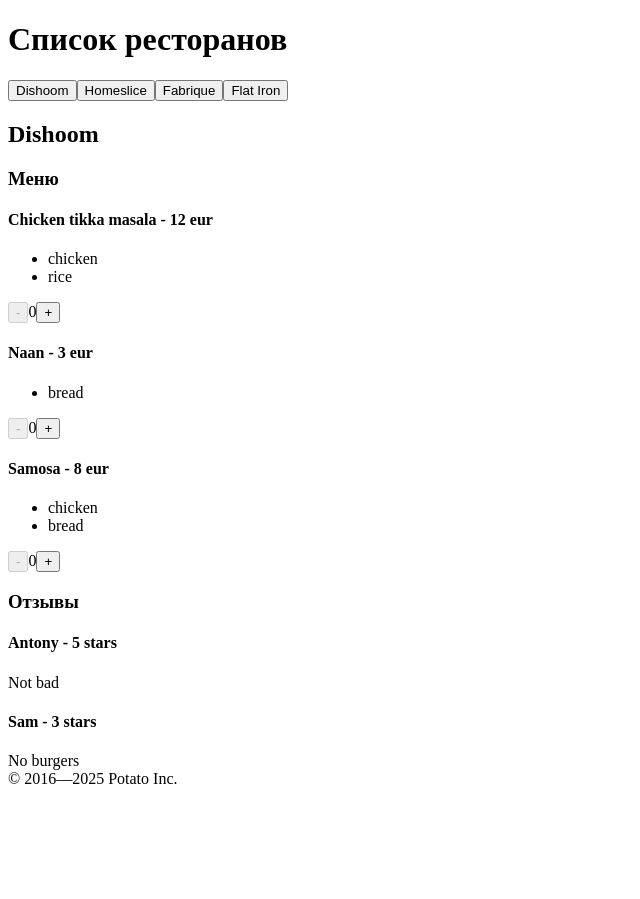
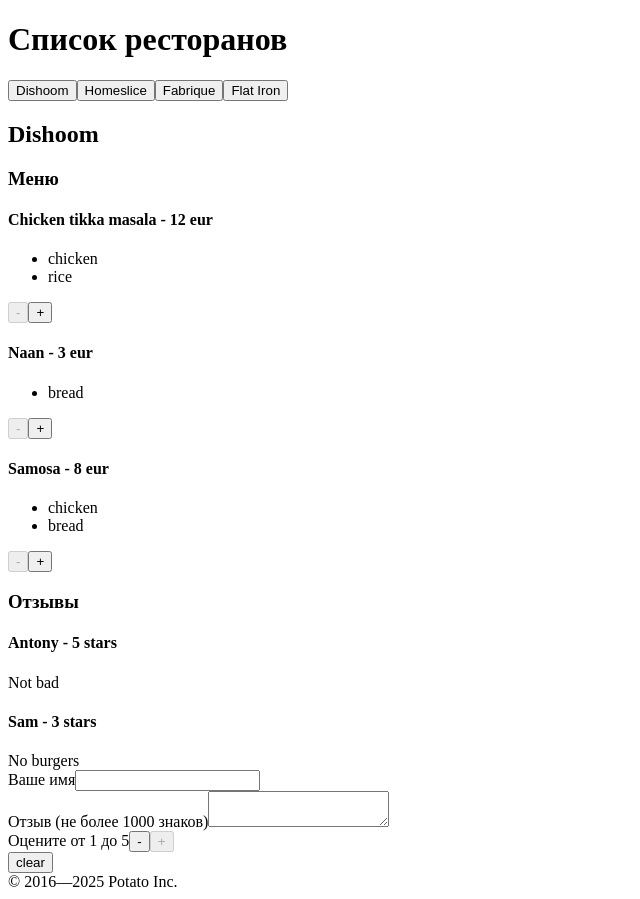
Before and after one commit to octo-s/react-2025, a React (Vite) app: page / in a window 1280 px wide. Shown: the whole page, without its empty margins (0-640 px from the left). Before the commit the page ends 800 px from the top, so only its background shows below. Built offline with nearby package versions, Linux system fonts and the light colour scheme.

Commit message:
add review form

```diff
--- a/src/components/CounterButtons/index.tsx
+++ b/src/components/CounterButtons/index.tsx
@@ -17,11 +17,11 @@
 }) => {
   return (
     <>
-      <button onClick={onDecrement} disabled={value === minCount}>
+      <button type="button" onClick={onDecrement} disabled={value === minCount}>
         -
       </button>
-      {value}
-      <button onClick={onIncrement} disabled={value === maxCount}>
+      {/*{value}*/}
+      <button type="button" onClick={onIncrement} disabled={value === maxCount}>
         +
       </button>
     </>
--- a/src/components/Dish/index.tsx
+++ b/src/components/Dish/index.tsx
@@ -23,9 +23,10 @@
         {name} - {price} eur
       </h4>
       <ul>
-        {ingredients.map((ingredient) => (
-          <li key={ingredient}>{ingredient}</li>
-        ))}
+        {ingredients.length &&
+          ingredients.map((ingredient) => (
+            <li key={ingredient}>{ingredient}</li>
+          ))}
       </ul>
       <CounterButtons
         value={count}
--- a/src/components/Restaurant/index.tsx
+++ b/src/components/Restaurant/index.tsx
@@ -2,25 +2,31 @@
 import type { Restaurant as RestaurantType } from "../../types/restaurant";
 import { Dish } from "../Dish";
 import { Review } from "../Review";
+import { ReviewForm } from "../ReviewForm";
 
 type RestaurantProps = {
   restaurant: RestaurantType;
 };
 
 export const Restaurant: React.FC<RestaurantProps> = ({ restaurant }) => {
-  const { name, menu, reviews } = restaurant;
+  const { name, menu, reviews, id } = restaurant;
 
   return (
     <>
       <h2>{name}</h2>
       <h3>Меню</h3>
-      {menu.map((dish) => (
-        <Dish key={dish.id} dish={dish} />
-      ))}
+      {menu.length ? (
+        menu.map((dish) => <Dish key={dish.id} dish={dish} />)
+      ) : (
+        <>Ресторан пока не добавил блюда</>
+      )}
       <h3>Отзывы</h3>
-      {reviews.map((review) => (
-        <Review key={review.id} review={review} />
-      ))}
+      {reviews.length ? (
+        reviews.map((review) => <Review key={review.id} review={review} />)
+      ) : (
+        <>Отзывов пока нет</>
+      )}
+      <ReviewForm key={id} />
     </>
   );
 };
--- /dev/null
+++ b/src/components/ReviewForm/index.tsx
@@ -0,0 +1,56 @@
+import React from "react";
+import {
+  MAX_RATING_VALUE,
+  MAX_REVIEW_LENGTH,
+  MIN_RATING_VALUE,
+  useForm,
+} from "./useForm";
+import { CounterButtons } from "../CounterButtons";
+
+export const ReviewForm: React.FC = () => {
+  const { form, onNameChange, onTextChange, onRatingUp, onRatingDown, clear } =
+    useForm();
+
+  const { name, text, rating } = form;
+
+  return (
+    <form>
+      <div>
+        <label htmlFor="name">Ваше имя</label>
+        <input
+          value={name}
+          id="name"
+          onChange={(event) => {
+            onNameChange(event.target.value);
+          }}
+        />
+      </div>
+      <div>
+        <label htmlFor="text">Отзыв (не более 1000 знаков)</label>
+        <textarea
+          value={text}
+          id="text"
+          maxLength={MAX_REVIEW_LENGTH}
+          onChange={(event) => {
+            onTextChange(event.target.value);
+          }}
+        />
+      </div>
+      <div>
+        <label>
+          Оцените от {MIN_RATING_VALUE} до {MAX_RATING_VALUE}
+        </label>
+        <CounterButtons
+          value={rating}
+          onDecrement={onRatingDown}
+          onIncrement={onRatingUp}
+          minCount={MIN_RATING_VALUE}
+          maxCount={MAX_RATING_VALUE}
+        />
+      </div>
+      <button type="button" onClick={clear}>
+        clear
+      </button>
+    </form>
+  );
+};
--- /dev/null
+++ b/src/components/ReviewForm/useForm.ts
@@ -0,0 +1,92 @@
+import { useReducer } from "react";
+
+const SET_NAME_ACTION = "setName";
+const SET_TEXT_ACTION = "setText";
+const SET_RATING_UP_ACTION = "setRatingUp";
+const SET_RATING_DOWN_ACTION = "setRatingDown";
+const CLEAR_ACTION = "clear";
+
+export type FormAction =
+  | { type: "setName"; payload: string }
+  | { type: "setText"; payload: string }
+  | { type: "setRatingUp" }
+  | { type: "setRatingDown" }
+  | { type: "clear" };
+
+type FormState = {
+  name: string;
+  text: string;
+  rating: number;
+};
+
+export const MAX_RATING_VALUE = 5;
+export const MIN_RATING_VALUE = 1;
+export const MAX_REVIEW_LENGTH = 1000;
+
+const INITIAL_FORM: FormState = {
+  name: "",
+  text: "",
+  rating: MAX_RATING_VALUE,
+};
+const reducer = (state: FormState, action: FormAction): FormState => {
+  switch (action.type) {
+    case SET_NAME_ACTION:
+      return {
+        ...state,
+        name: action.payload,
+      };
+    case SET_TEXT_ACTION:
+      return {
+        ...state,
+        text: action.payload,
+      };
+    case SET_RATING_UP_ACTION:
+      return {
+        ...state,
+        rating: Math.min(state.rating + 1, MAX_RATING_VALUE),
+      };
+    case SET_RATING_DOWN_ACTION:
+      return {
+        ...state,
+        rating: Math.max(state.rating - 1, MIN_RATING_VALUE),
+      };
+    case CLEAR_ACTION:
+      return INITIAL_FORM;
+    default:
+      return state;
+  }
+};
+
+export const useForm = () => {
+  const [form, dispatch] = useReducer(reducer, INITIAL_FORM);
+
+  const onNameChange = (name: FormState["name"]) => {
+    dispatch({ type: SET_NAME_ACTION, payload: name });
+  };
+
+  const onTextChange = (text: FormState["text"]) => {
+    if (text.length <= MAX_REVIEW_LENGTH) {
+      dispatch({ type: SET_TEXT_ACTION, payload: text });
+    }
+  };
+
+  const onRatingUp = () => {
+    dispatch({ type: SET_RATING_UP_ACTION });
+  };
+  const onRatingDown = () => {
+    dispatch({ type: SET_RATING_DOWN_ACTION });
+  };
+
+  const clear = () => {
+    dispatch({ type: CLEAR_ACTION });
+  };
+
+  return {
+    form,
+    onNameChange,
+    onTextChange,
+    onRatingUp,
+    onRatingDown,
+    clear,
+  };
+};
```
